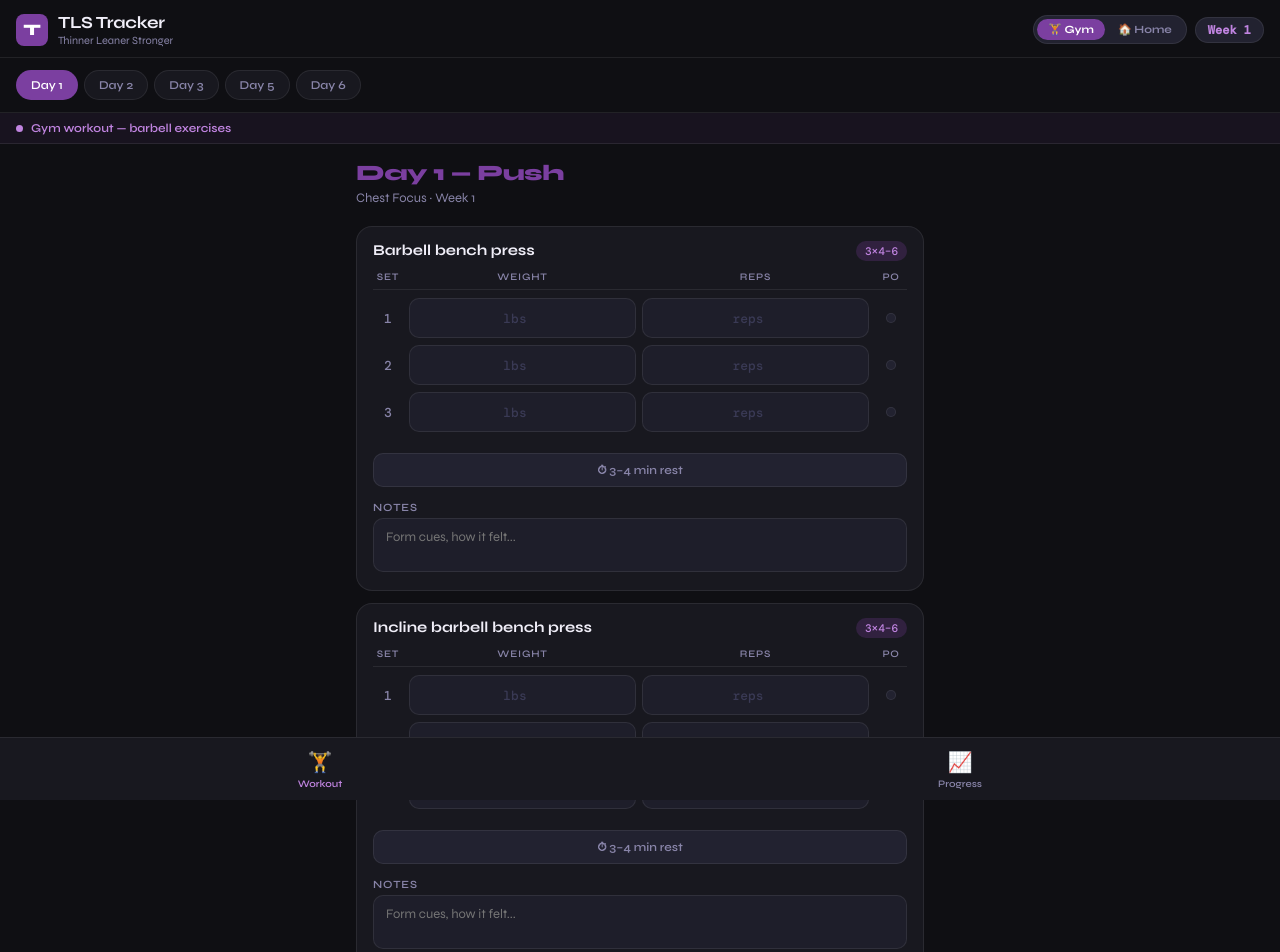
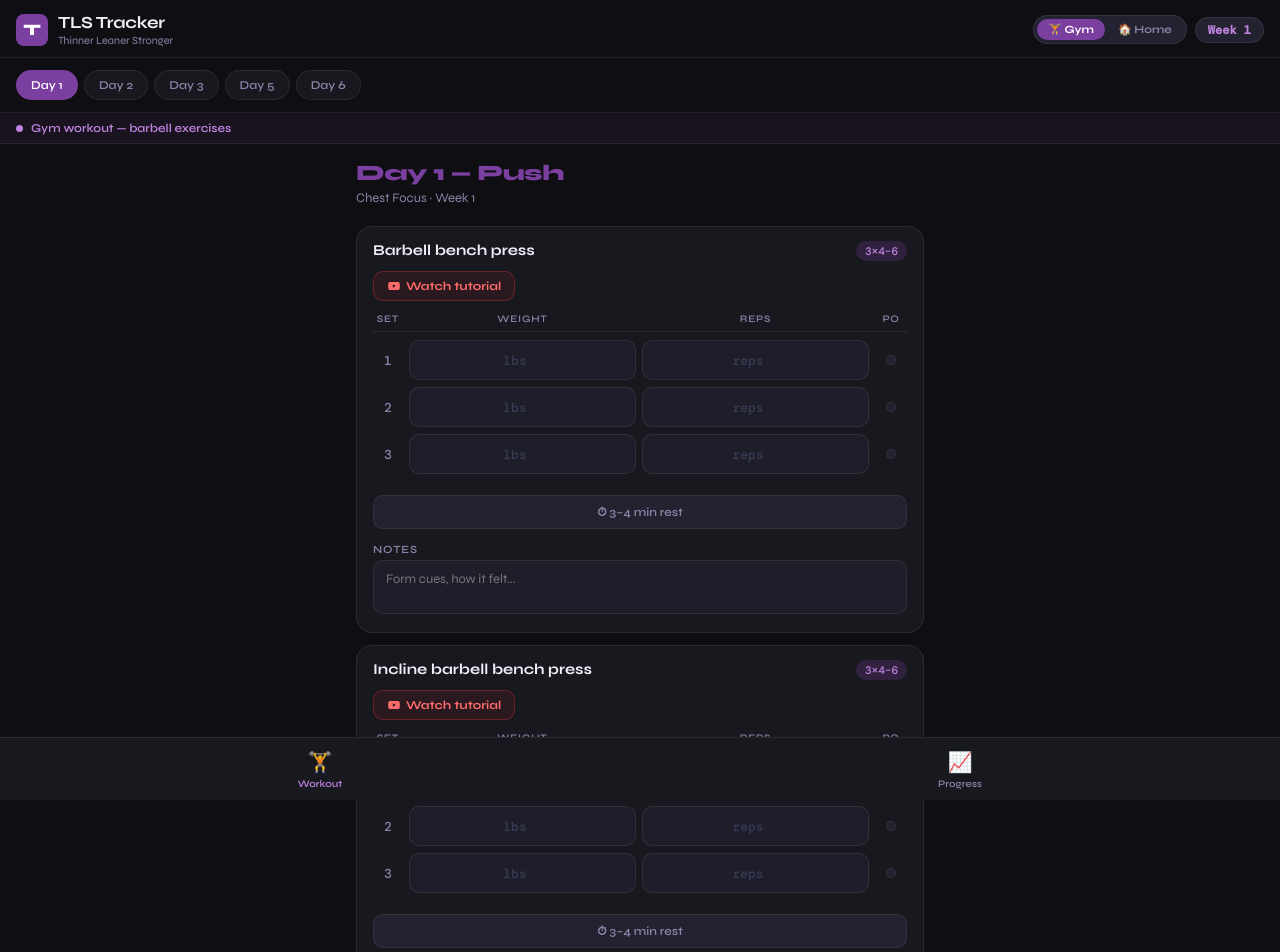
Before and after one commit to dezizinn/tlstracker, a plain HTML site: page index.html in a window 1280 px wide. Shown: the top 952 px of the page. Drawn offline with nearby package versions, Linux system fonts and the light colour scheme.

Commit message:
Update index.html

```diff
--- a/index.html
+++ b/index.html
@@ -144,6 +144,11 @@
   /* Views */
   .view { display: none; }
   .view.active { display: block; }
+
+  /* Video button */
+  .vid-btn { display: inline-flex; align-items: center; gap: 5px; margin: 0 16px 12px; padding: 7px 13px; border-radius: 10px; border: 1px solid rgba(255,59,59,.3); background: rgba(255,59,59,.08); color: #ff6b6b; font-family: 'Syne', sans-serif; font-size: 12px; font-weight: 700; cursor: pointer; text-decoration: none; transition: all .15s; }
+  .vid-btn:active { transform: scale(.97); background: rgba(255,59,59,.18); }
+  .vid-btn svg { width: 14px; height: 14px; flex-shrink: 0; }
 </style>
 </head>
 <body>
@@ -201,86 +206,86 @@
 const GYM_DAYS = [
   { id:'d1', label:'Day 1', title:'Day 1 — Push', sub:'Chest Focus', color:'purple',
     exercises:[
-      {name:'Barbell bench press',        target:'3×4–6',  sets:3, heavy:true},
-      {name:'Incline barbell bench press',target:'3×4–6',  sets:3, heavy:true},
-      {name:'Dumbbell bench press',       target:'3×8–10', sets:3, heavy:false},
-      {name:'Triceps pushdown',           target:'3×8–10', sets:3, heavy:false},
-      {name:'Overhead triceps extension', target:'2×8–10', sets:2, heavy:false},
+      {name:'Barbell bench press',        target:'3×4–6',  sets:3, heavy:true,  vid:'4Y2ZdHCOXok'},
+      {name:'Incline barbell bench press',target:'3×4–6',  sets:3, heavy:true,  vid:'5kyLUGVq_pk'},
+      {name:'Dumbbell bench press',       target:'3×8–10', sets:3, heavy:false, vid:'QsYre885NNM'},
+      {name:'Triceps pushdown',           target:'3×8–10', sets:3, heavy:false, vid:'_w-HpW70nSQ'},
+      {name:'Overhead triceps extension', target:'2×8–10', sets:2, heavy:false, vid:'YbX7Wd8jQ-Q'},
     ]},
   { id:'d2', label:'Day 2', title:'Day 2 — Pull', sub:'Back Focus', color:'green',
     exercises:[
-      {name:'Barbell deadlift',  target:'3×4–6',  sets:3, heavy:true},
-      {name:'Barbell row',       target:'3×4–6',  sets:3, heavy:true},
-      {name:'Lat pulldown',      target:'3×8–10', sets:3, heavy:false},
-      {name:'Seated cable row',  target:'3×8–10', sets:3, heavy:false},
-      {name:'Dumbbell curl',     target:'3×8–10', sets:3, heavy:false},
+      {name:'Barbell deadlift',  target:'3×4–6',  sets:3, heavy:true,  vid:'8np3vKDBJfc'},
+      {name:'Barbell row',       target:'3×4–6',  sets:3, heavy:true,  vid:'bux0s6KFyAE'},
+      {name:'Lat pulldown',      target:'3×8–10', sets:3, heavy:false, vid:'CAwf7n6Luuc'},
+      {name:'Seated cable row',  target:'3×8–10', sets:3, heavy:false, vid:'7BkgqzC6WsM'},
+      {name:'Dumbbell curl',     target:'3×8–10', sets:3, heavy:false, vid:'ykJmrZ5v0Oo'},
     ]},
   { id:'d3', label:'Day 3', title:'Day 3 — Legs', sub:'Squat Focus', color:'amber',
     exercises:[
-      {name:'Barbell squat',     target:'3×4–6',  sets:3, heavy:true},
-      {name:'Romanian deadlift', target:'3×4–6',  sets:3, heavy:true},
-      {name:'Leg press',         target:'3×8–10', sets:3, heavy:false},
-      {name:'Leg curl',          target:'3×8–10', sets:3, heavy:false},
-      {name:'Calf raise',        target:'4×8–10', sets:4, heavy:false},
+      {name:'Barbell squat',     target:'3×4–6',  sets:3, heavy:true,  vid:'gcNh17Ckjgg'},
+      {name:'Romanian deadlift', target:'3×4–6',  sets:3, heavy:true,  vid:'uhghy9pFIPY'},
+      {name:'Leg press',         target:'3×8–10', sets:3, heavy:false, vid:'GvDTCQqQDUM'},
+      {name:'Leg curl',          target:'3×8–10', sets:3, heavy:false, vid:'P7-RxTVe6O0'},
+      {name:'Calf raise',        target:'4×8–10', sets:4, heavy:false, vid:'gwLzBJYoWlQ'},
     ]},
   { id:'d5', label:'Day 5', title:'Day 5 — Push', sub:'Shoulder Focus', color:'purple',
     exercises:[
-      {name:'Seated dumbbell press',     target:'3×4–6',  sets:3, heavy:true},
-      {name:'Side lateral raise',        target:'3×8–10', sets:3, heavy:false},
-      {name:'Bent-over rear delt raise', target:'3×8–10', sets:3, heavy:false},
-      {name:'Triceps pushdown',          target:'3×8–10', sets:3, heavy:false},
-      {name:'Overhead triceps extension',target:'2×8–10', sets:2, heavy:false},
+      {name:'Seated dumbbell press',     target:'3×4–6',  sets:3, heavy:true,  vid:'qEwKCR5JCog'},
+      {name:'Side lateral raise',        target:'3×8–10', sets:3, heavy:false, vid:'3VcKaXpzqRo'},
+      {name:'Bent-over rear delt raise', target:'3×8–10', sets:3, heavy:false, vid:'l7y9jIKD1Ls'},
+      {name:'Triceps pushdown',          target:'3×8–10', sets:3, heavy:false, vid:'_w-HpW70nSQ'},
+      {name:'Overhead triceps extension',target:'2×8–10', sets:2, heavy:false, vid:'YbX7Wd8jQ-Q'},
     ]},
   { id:'d6', label:'Day 6', title:'Day 6 — Upper', sub:'Arms Focus', color:'blue',
     exercises:[
-      {name:'Incline dumbbell curl',      target:'3×8–10',  sets:3, heavy:false},
-      {name:'Hammer curl',                target:'3×8–10',  sets:3, heavy:false},
-      {name:'Triceps pushdown',           target:'3×8–10',  sets:3, heavy:false},
-      {name:'Overhead triceps extension', target:'3×8–10',  sets:3, heavy:false},
-      {name:'Face pull',                  target:'3×10–12', sets:3, heavy:false},
+      {name:'Incline dumbbell curl',      target:'3×8–10',  sets:3, heavy:false, vid:'kfetl1P4vB0'},
+      {name:'Hammer curl',                target:'3×8–10',  sets:3, heavy:false, vid:'zC3nLlEvin4'},
+      {name:'Triceps pushdown',           target:'3×8–10',  sets:3, heavy:false, vid:'_w-HpW70nSQ'},
+      {name:'Overhead triceps extension', target:'3×8–10',  sets:3, heavy:false, vid:'YbX7Wd8jQ-Q'},
+      {name:'Face pull',                  target:'3×10–12', sets:3, heavy:false, vid:'ljgqer1ZpXg'},
     ]},
 ];
 
 const HOME_DAYS = [
   { id:'d1', label:'Day 1', title:'Day 1 — Push', sub:'Chest Focus · Home', color:'purple',
     exercises:[
-      {name:'DB Floor Press',              target:'3×8–10', sets:3, heavy:true,  eq:'DB',   tip:'Elbows 45° from body; pause at bottom'},
-      {name:'Incline DB Press',            target:'3×8–10', sets:3, heavy:true,  eq:'DB',   tip:'Prop torso ~30° on pillows or a chair'},
-      {name:'Push-Up (weighted/feet-up)',  target:'3×10–15',sets:3, heavy:false, eq:'BW',   tip:'Slow 3-sec descent; add backpack for load'},
-      {name:'Band Triceps Pushdown',       target:'3×12–15',sets:3, heavy:false, eq:'BAND', tip:'Anchor band overhead; keep elbows locked in'},
-      {name:'DB Triceps Kickback',         target:'2×12–15',sets:2, heavy:false, eq:'DB',   tip:'Hinge at hips; upper arm parallel to floor'},
+      {name:'DB Floor Press',              target:'3×8–10', sets:3, heavy:true,  eq:'DB',   tip:'Elbows 45° from body; pause at bottom',               vid:'QsYre885NNM'},
+      {name:'Incline DB Press',            target:'3×8–10', sets:3, heavy:true,  eq:'DB',   tip:'Prop torso ~30° on pillows or a chair',               vid:'5kyLUGVq_pk'},
+      {name:'Push-Up (weighted/feet-up)',  target:'3×10–15',sets:3, heavy:false, eq:'BW',   tip:'Slow 3-sec descent; add backpack for load',           vid:'IODxDxX7oi4'},
+      {name:'Band Triceps Pushdown',       target:'3×12–15',sets:3, heavy:false, eq:'BAND', tip:'Anchor band overhead; keep elbows locked in',         vid:'d-ySLTHUgQA'},
+      {name:'DB Triceps Kickback',         target:'2×12–15',sets:2, heavy:false, eq:'DB',   tip:'Hinge at hips; upper arm parallel to floor',          vid:'6Se3dgGKqBI'},
     ]},
   { id:'d2', label:'Day 2', title:'Day 2 — Pull', sub:'Back Focus · Home', color:'green',
     exercises:[
-      {name:'DB Romanian Deadlift', target:'3×8–10', sets:3, heavy:true,  eq:'DB',   tip:'Hip hinge, soft knee; feel the hamstring stretch'},
-      {name:'DB Bent-Over Row',     target:'3×8–10', sets:3, heavy:true,  eq:'DB',   tip:'Chest parallel to floor; pull to hip not chest'},
-      {name:'Band Lat Pulldown',    target:'3×12–15',sets:3, heavy:false, eq:'BAND', tip:'Anchor above; pull elbows down and back'},
-      {name:'Band Seated Row',      target:'3×12–15',sets:3, heavy:false, eq:'BAND', tip:'Wrap around feet; pull to navel, squeeze back'},
-      {name:'DB Hammer Curl',       target:'3×10–12',sets:3, heavy:false, eq:'DB',   tip:'Neutral grip; controlled 2-sec lower'},
+      {name:'DB Romanian Deadlift', target:'3×8–10', sets:3, heavy:true,  eq:'DB',   tip:'Hip hinge, soft knee; feel the hamstring stretch', vid:'hQgFixeXdZo'},
+      {name:'DB Bent-Over Row',     target:'3×8–10', sets:3, heavy:true,  eq:'DB',   tip:'Chest parallel to floor; pull to hip not chest',  vid:'FWJR5Ve8iqg'},
+      {name:'Band Lat Pulldown',    target:'3×12–15',sets:3, heavy:false, eq:'BAND', tip:'Anchor above; pull elbows down and back',          vid:'o5bXFrdw5iI'},
+      {name:'Band Seated Row',      target:'3×12–15',sets:3, heavy:false, eq:'BAND', tip:'Wrap around feet; pull to navel, squeeze back',    vid:'eItdYA8i5ec'},
+      {name:'DB Hammer Curl',       target:'3×10–12',sets:3, heavy:false, eq:'DB',   tip:'Neutral grip; controlled 2-sec lower',             vid:'zC3nLlEvin4'},
     ]},
   { id:'d3', label:'Day 3', title:'Day 3 — Legs', sub:'Squat Focus · Home', color:'amber',
     exercises:[
-      {name:'DB Goblet Squat',          target:'3×10–12',sets:3, heavy:true,  eq:'DB',   tip:'Hold DB at chest; squat deep, knees out'},
-      {name:'DB Romanian Deadlift',     target:'3×10–12',sets:3, heavy:true,  eq:'DB',   tip:'Slow descent; drive through heels'},
-      {name:'DB Bulgarian Split Squat', target:'3×10–12',sets:3, heavy:false, eq:'DB',   tip:'Rear foot elevated; front shin vertical'},
-      {name:'Band Leg Curl (prone)',    target:'3×12–15',sets:3, heavy:false, eq:'BAND', tip:'Anchor band low; curl heels toward glutes'},
-      {name:'Single-Leg Calf Raise',   target:'4×15–20',sets:4, heavy:false, eq:'BW',   tip:'Stand on step edge; full range of motion'},
+      {name:'DB Goblet Squat',          target:'3×10–12',sets:3, heavy:true,  eq:'DB',   tip:'Hold DB at chest; squat deep, knees out',          vid:'CkFzgR55gho'},
+      {name:'DB Romanian Deadlift',     target:'3×10–12',sets:3, heavy:true,  eq:'DB',   tip:'Slow descent; drive through heels',                vid:'hQgFixeXdZo'},
+      {name:'DB Bulgarian Split Squat', target:'3×10–12',sets:3, heavy:false, eq:'DB',   tip:'Rear foot elevated; front shin vertical',          vid:'-4LVK1crLSw'},
+      {name:'Band Leg Curl (prone)',    target:'3×12–15',sets:3, heavy:false, eq:'BAND', tip:'Anchor band low; curl heels toward glutes',        vid:'P7-RxTVe6O0'},
+      {name:'Single-Leg Calf Raise',   target:'4×15–20',sets:4, heavy:false, eq:'BW',   tip:'Stand on step edge; full range of motion',         vid:'gwLzBJYoWlQ'},
     ]},
   { id:'d5', label:'Day 5', title:'Day 5 — Push', sub:'Shoulder Focus · Home', color:'purple',
     exercises:[
-      {name:'DB Seated Overhead Press',    target:'3×8–10', sets:3, heavy:true,  eq:'DB',   tip:'Sit upright; press straight overhead'},
-      {name:'DB Lateral Raise',            target:'3×12–15',sets:3, heavy:false, eq:'DB',   tip:'Slight elbow bend; lead with pinky side up'},
-      {name:'Band Face Pull',              target:'3×12–15',sets:3, heavy:false, eq:'BAND', tip:'Anchor at face height; pull to ears, elbows high'},
-      {name:'DB Triceps Overhead Ext.',    target:'3×12–15',sets:3, heavy:false, eq:'DB',   tip:'Both hands on one DB; keep elbows tucked'},
-      {name:'Pike Push-Up',               target:'2×10–12',sets:2, heavy:false, eq:'BW',   tip:'Hips high, head toward floor; shoulder-dominant'},
+      {name:'DB Seated Overhead Press',    target:'3×8–10', sets:3, heavy:true,  eq:'DB',   tip:'Sit upright; press straight overhead',             vid:'qEwKCR5JCog'},
+      {name:'DB Lateral Raise',            target:'3×12–15',sets:3, heavy:false, eq:'DB',   tip:'Slight elbow bend; lead with pinky side up',      vid:'3VcKaXpzqRo'},
+      {name:'Band Face Pull',              target:'3×12–15',sets:3, heavy:false, eq:'BAND', tip:'Anchor at face height; pull to ears, elbows high', vid:'g9sehH0vp9U'},
+      {name:'DB Triceps Overhead Ext.',    target:'3×12–15',sets:3, heavy:false, eq:'DB',   tip:'Both hands on one DB; keep elbows tucked',        vid:'YbX7Wd8jQ-Q'},
+      {name:'Pike Push-Up',               target:'2×10–12',sets:2, heavy:false, eq:'BW',   tip:'Hips high, head toward floor; shoulder-dominant',  vid:'x7_I5SO0Uw8'},
     ]},
   { id:'d6', label:'Day 6', title:'Day 6 — Upper', sub:'Arms Focus · Home', color:'blue',
     exercises:[
-      {name:'Incline DB Curl',           target:'3×10–12',sets:3, heavy:false, eq:'DB',   tip:'Full stretch at bottom; controlled tempo'},
-      {name:'DB Hammer Curl',            target:'3×10–12',sets:3, heavy:false, eq:'DB',   tip:'Neutral grip; alternate or bilateral'},
-      {name:'Band Biceps Curl',          target:'3×12–15',sets:3, heavy:false, eq:'BAND', tip:'Stand on band; squeeze at top'},
-      {name:'DB Triceps Kickback',       target:'3×12–15',sets:3, heavy:false, eq:'DB',   tip:'Both arms; upper arm pinned to side'},
-      {name:'Band Rear Delt Pull-Apart', target:'3×15',   sets:3, heavy:false, eq:'BAND', tip:'Arms at shoulder height; pull band wide apart'},
+      {name:'Incline DB Curl',           target:'3×10–12',sets:3, heavy:false, eq:'DB',   tip:'Full stretch at bottom; controlled tempo',    vid:'kfetl1P4vB0'},
+      {name:'DB Hammer Curl',            target:'3×10–12',sets:3, heavy:false, eq:'DB',   tip:'Neutral grip; alternate or bilateral',         vid:'zC3nLlEvin4'},
+      {name:'Band Biceps Curl',          target:'3×12–15',sets:3, heavy:false, eq:'BAND', tip:'Stand on band; squeeze at top',               vid:'L8tSp2yOHY0'},
+      {name:'DB Triceps Kickback',       target:'3×12–15',sets:3, heavy:false, eq:'DB',   tip:'Both arms; upper arm pinned to side',          vid:'6Se3dgGKqBI'},
+      {name:'Band Rear Delt Pull-Apart', target:'3×15',   sets:3, heavy:false, eq:'BAND', tip:'Arms at shoulder height; pull band wide apart', vid:'L__jKMFFMTg'},
     ]},
 ];
 
@@ -378,6 +383,7 @@ function buildWorkout() {
           </div>
         </div>
         ${isHome && ex.tip ? `<div class="ex-tip">💡 ${ex.tip}</div>` : ''}
+        ${ex.vid ? `<a class="vid-btn" href="https://www.youtube.com/watch?v=${ex.vid}" target="_blank" rel="noopener"><svg viewBox="0 0 24 24" fill="currentColor"><path d="M21.6 7.2a2.7 2.7 0 0 0-1.9-1.9C18 5 12 5 12 5s-6 0-7.7.3A2.7 2.7 0 0 0 2.4 7.2 28 28 0 0 0 2 12a28 28 0 0 0 .4 4.8 2.7 2.7 0 0 0 1.9 1.9C6 19 12 19 12 19s6 0 7.7-.3a2.7 2.7 0 0 0 1.9-1.9A28 28 0 0 0 22 12a28 28 0 0 0-.4-4.8zM10 15V9l5.2 3-5.2 3z"/></svg>Watch tutorial</a>` : ''}
         <div class="sets-table">
           <div class="sets-header">
             <div style="text-align:center">Set</div>
```
